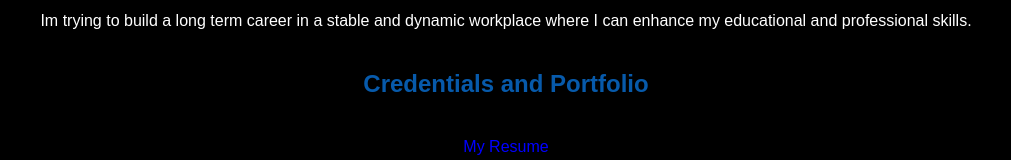
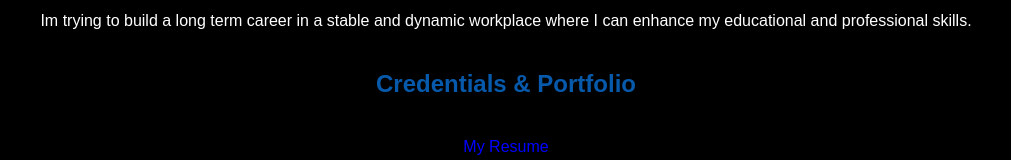
Before and after one commit to dummybava69/dummybava69.github.io, a plain HTML site: page index.html in a window 1280 px wide. Shown: the part 625-785 px from the top of the page, without its empty margins (134-1145 px from the left). Drawn offline with Linux system fonts and the light colour scheme.

Commit message:
Update index.html

```diff
--- a/index.html
+++ b/index.html
@@ -20,7 +20,7 @@
     <h2> About Me </h2>
     <p> A Fresh computer Science Graduate from Saveetha Engineering College,Chennai .</p>
     <p> Im trying to build a long term career in a stable and dynamic workplace where I can enhance my educational and professional skills.</p>
-    <h2>Credentials and Portfolio</h2>
+    <h2>Credentials & Portfolio</h2>
     <p><a href = "Resume.html">My Resume</a>
     <h2>Contact</h2>
     <p> Email : <a href = "mailto:dummybava69@gmail.com" >dummybava69@gmail.com</a></p>
```
